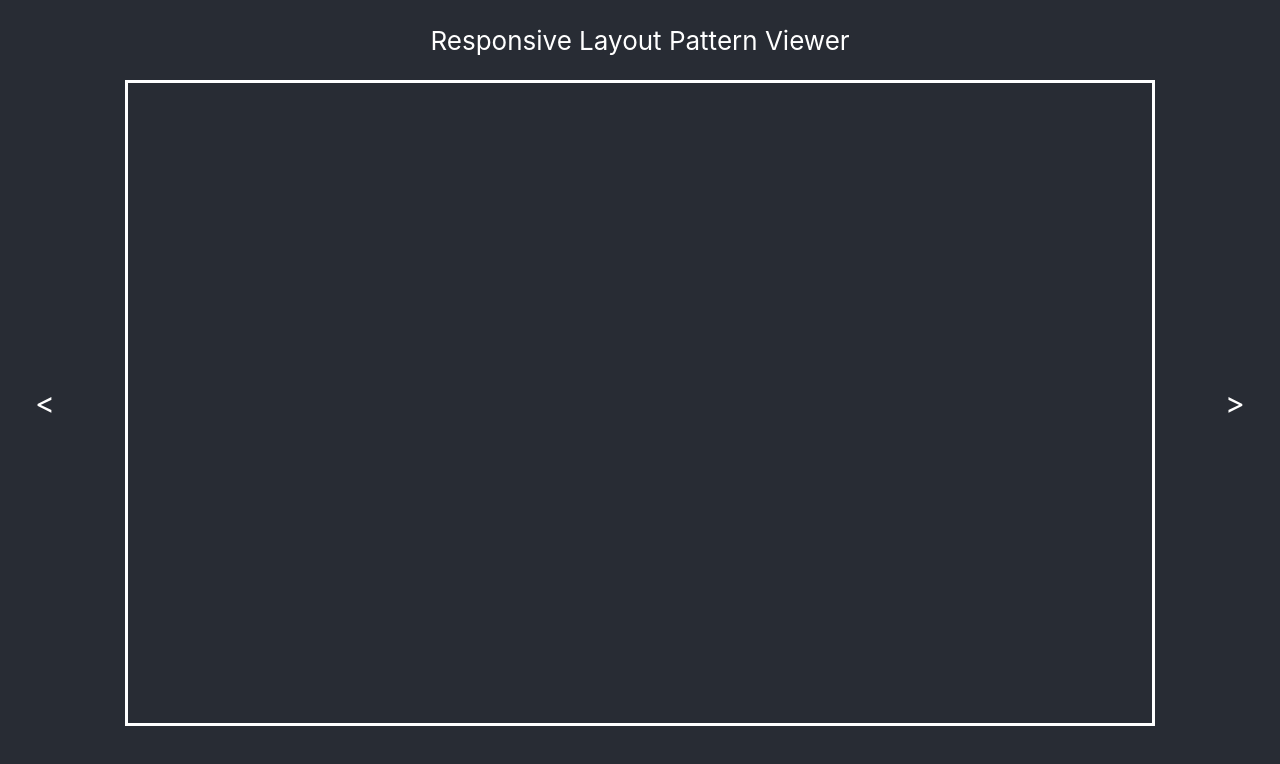
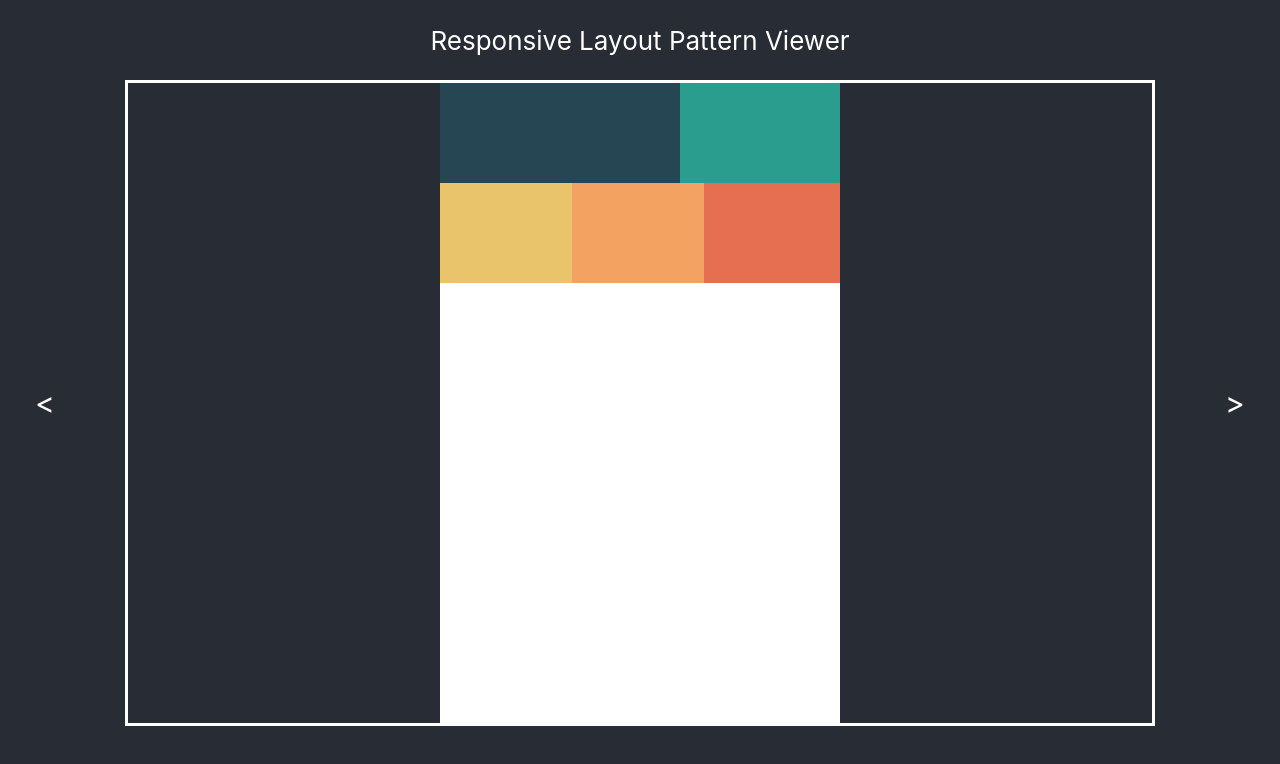
Before and after one commit to FranciszekPin/responsive-layout-viewer, a React (Create React App) app: page / in a window 1280 px wide. Shown: the top 764 px of the page. Built offline with nearby package versions, Linux system fonts and the light colour scheme.

Commit message:
Customize Mostly Fluid layout

```diff
--- /dev/null
+++ b/src/layoutBrowser/layout-preview/layout-patterns/LayoutStyles.css
@@ -0,0 +1,69 @@
+.c1 {
+    background-color: #264653;
+}
+
+.c2 {
+    background-color: #2a9d8f;
+}
+
+.c3 {
+    background-color: #e9c46a;
+}
+
+.c4 {
+    background-color: #f4a261;
+}
+
+.c5 {
+    background-color: #e76f51;
+}
+
+.c1, .c2, .c3, .c4, .c5 {
+    height: 100px;
+    margin: 0;
+}
+
+.container {
+    background-color: white;
+    height: 80vh;
+}
+
+.MostlyFluid .container {
+    display: flex;
+    flex-flow: row wrap;
+    justify-content: flex-start;
+    align-content: flex-start;
+}
+
+.MostlyFluid .c1, .MostlyFluid .c2, .MostlyFluid .c3, .MostlyFluid .c4, .MostlyFluid .c5 {
+    width: 100%;
+}
+
+@media (min-width: 300px) {
+    .MostlyFluid .c2, .MostlyFluid .c3, .MostlyFluid .c4, .MostlyFluid .c5 {
+        width: 50%;
+    }
+}
+
+@media (min-width: 500px) {
+    .MostlyFluid .c1 {
+        width: 60%;
+    }
+    .MostlyFluid .c2 {
+        width: 40%;
+    }
+    .MostlyFluid .c3, .MostlyFluid .c4 {
+        width: 33%;
+    }
+    .MostlyFluid .c5 {
+        width: 34%;
+    }
+}
+
+@media (min-width: 500px) {
+    .MostlyFluid .container {
+        width: 400px;
+        margin-left: auto;
+        margin-right: auto;
+    }
+}
--- a/src/layoutBrowser/layout-preview/layout-patterns/MostlyFluid.js
+++ b/src/layoutBrowser/layout-preview/layout-patterns/MostlyFluid.js
@@ -1,3 +1,5 @@
+import './LayoutStyles.css';
+
 function MostlyFluid(props) {
     return (
         <div className="MostlyFluid">
--- a/src/layoutBrowser/layout-preview/layout-patterns/layoutStructure.js
+++ b/src/layoutBrowser/layout-preview/layout-patterns/layoutStructure.js
@@ -1,3 +1,5 @@
+import './LayoutStyles.css';
+
 const layoutStructure = (
     <div className="container" >
         <div className="c1"></div>
```
